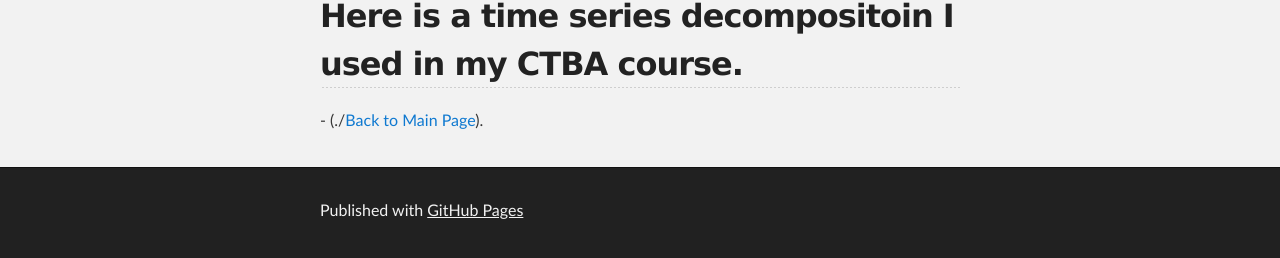
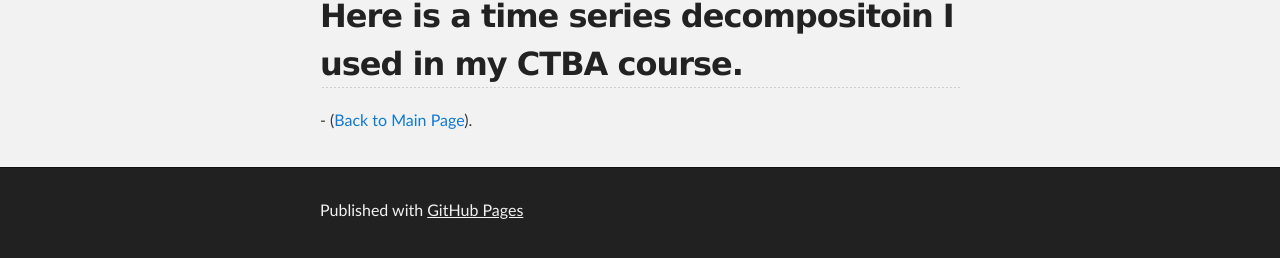
Before and after one commit to ktjones01/ktjones01.github.io, a Jekyll site: the page built from timeseries/index.md, in a window 1280 px wide. Shown: the part 268-526 px from the top of the page. Built offline with Jekyll 4.4.1, drawn with Linux system fonts in a browser that asks for light colours; our own code applies the rules of GitHub Pages for plain Markdown files.

```diff
--- a/timeseries/index.md
+++ b/timeseries/index.md
@@ -5,4 +5,4 @@ description: Course Content
 Here is a time series decompositoin I used in my CTBA course.
 -
 -
-(./[Back to Main Page](https://ktjones01.github.io/)).
+([Back to Main Page](https://ktjones01.github.io/)).
```
